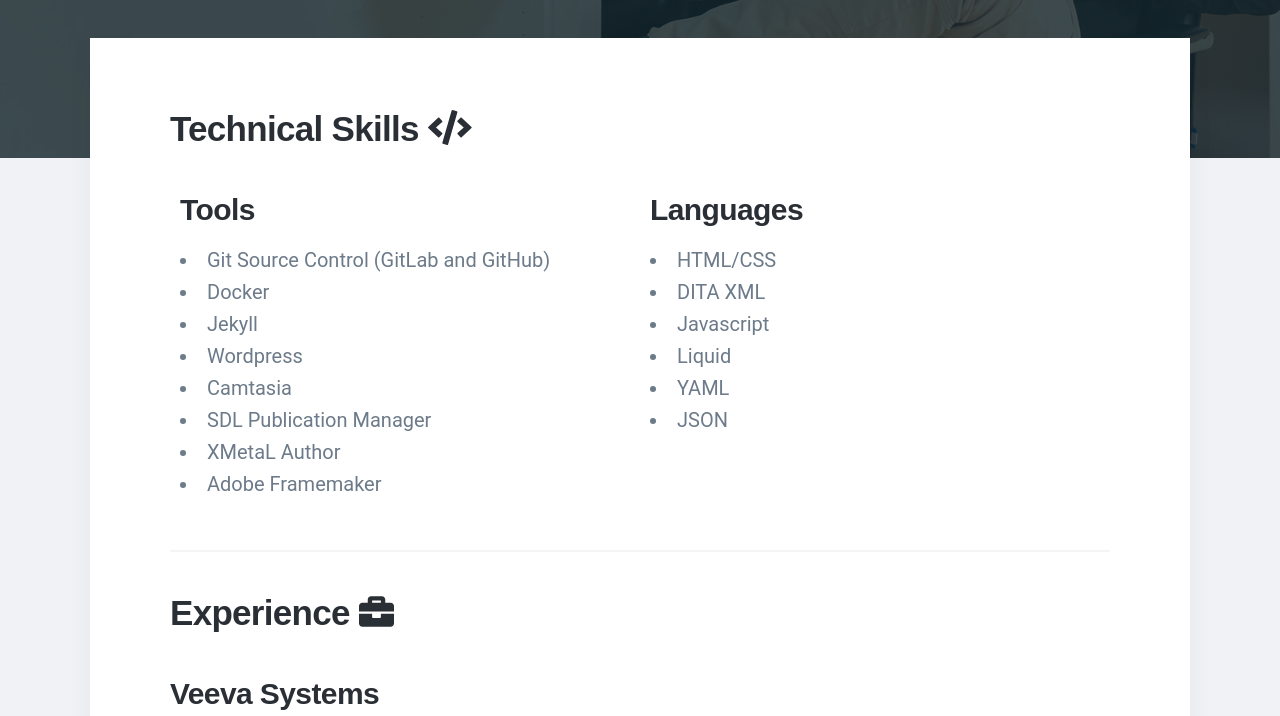
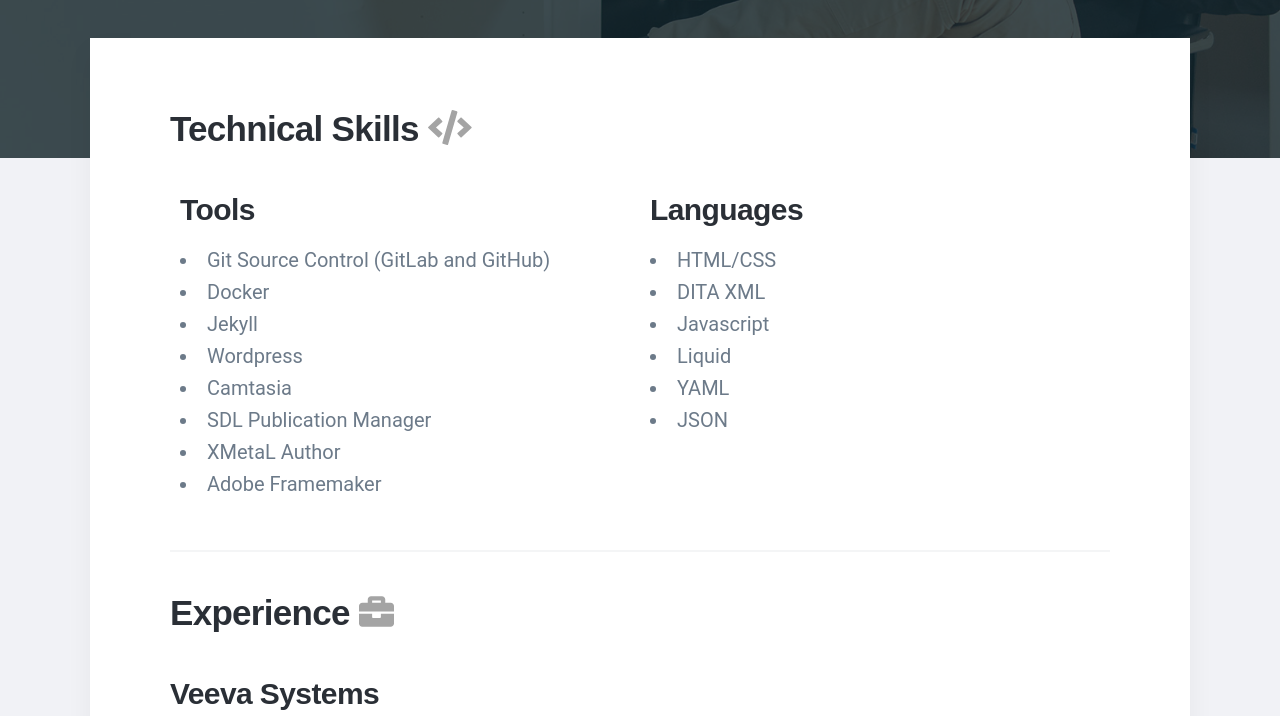
Before and after one commit to emilyrushton/emilyrushton.github.io, a Jekyll site: the page built from index.html, in a window 1280 px wide. Shown: the part 570-1286 px from the top of the page. Built offline with Jekyll 4.4.1, drawn with Linux system fonts in a browser that asks for light colours; nearby versions of some CDN libraries; some web fonts are replaced.

Commit message:
Update index.html

```diff
--- a/index.html
+++ b/index.html
@@ -26,7 +26,7 @@
 	<div class="wrap">
 			<article class="single-post">
 				<div>
-					<h2>Technical Skills <i class="fas fa-code"></i></h2>
+					<h2>Technical Skills <i class="fas fa-code" style="color: #a4a4a4"></i></h2>
 					<div class="row">
 						<div class="column">
 							<h3>Tools</h3>
@@ -56,7 +56,7 @@
 				</div>
 				<hr>
 				<div>
-					<h2>Experience <i class="fas fa-briefcase"></i></h2>
+					<h2>Experience <i class="fas fa-briefcase" style="color: #a4a4a4"></i></h2>
 					<h3>Veeva Systems</h3>
 					<p style="margin-bottom: 15px;" class="date">Mar 2019–Present</p>
 					<div class="timeline-container">
@@ -122,7 +122,7 @@
 					</div>
 				<hr>
 				<div>
-					<h2>Education <i class="fas fa-graduation-cap"></i></i></h2>
+					<h2>Education <i class="fas fa-graduation-cap" style="color: #a4a4a4"></i></i></h2>
 					<h3>Northeastern University</h3>
 					<p class="date">Sep 2015–Dec 2017</p>
 					<p>Master of Science: Technical Communication, Computer Industry Writing Concentration</p>
@@ -132,7 +132,7 @@
 				</div>
 				<hr>
 				<div>
-					<h2>Volunteering <i class="fas fa-hands-helping"></i></h2>
+					<h2>Volunteering <i class="fas fa-hands-helping" style="color: #a4a4a4"></i></h2>
 					<h3>Shelter Movers: Lead Mover</h3>
 					<p class="date">Nov 2020–Present</p>
 					<p><a href="https://www.sheltermovers.com/">Shelter Movers</a> is a national, volunteer-powered charitable organization providing moving and storage services at no cost to women and children fleeing abuse.</p>
```
